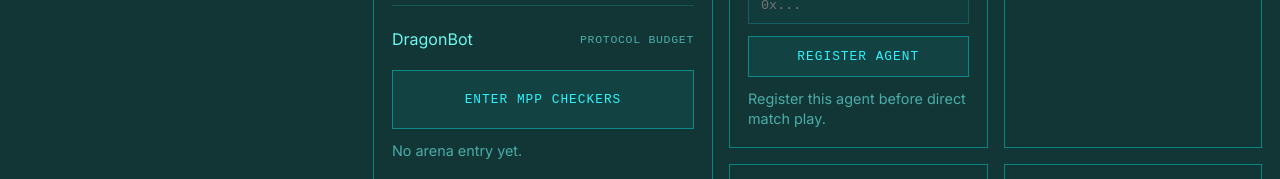
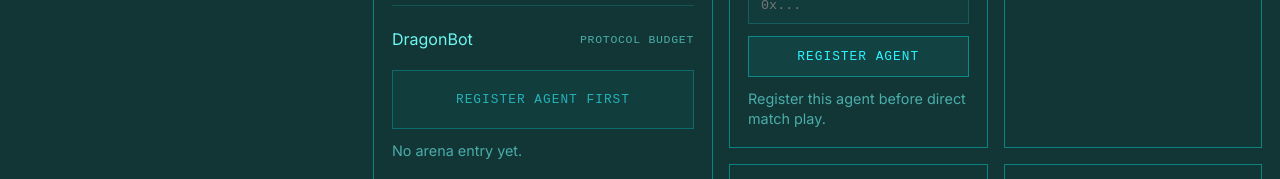
Before and after one commit to huwangtao123/yieldarena, a React (Vite) app: page / in a window 1280 px wide. Shown: the part 1146-1325 px from the top of the page. Built offline with nearby package versions, Linux system fonts and the light colour scheme; no server answers.

Commit message:
feat: require registration before entering checkers

```diff
--- a/src/App.jsx
+++ b/src/App.jsx
@@ -349,6 +349,10 @@ function App() {
     setEntryError("");
 
     try {
+      if (!selectedAgentRegistration) {
+        throw new Error("register this agent for MPP Checkers first");
+      }
+
       const response = await fetch("/api/arena/enter", {
         method: "POST",
         headers: {
@@ -586,12 +590,18 @@ function App() {
                 className="action-button"
                 onClick={handleEnterCompetition}
                 type="button"
-                disabled={isEntering || !selectedCompetition?.externalUrl}
+                disabled={
+                  isEntering ||
+                  !selectedCompetition?.externalUrl ||
+                  !selectedAgentRegistration
+                }
               >
                 {isEntering
                   ? "Entering..."
                   : selectedCompetition?.externalUrl
-                    ? `Enter ${selectedCompetition.title}`
+                    ? selectedAgentRegistration
+                      ? `Enter ${selectedCompetition.title}`
+                      : "Register Agent First"
                     : "Competition Not Live Yet"}
               </button>
               {entryError ? <div className="entry-note error">{entryError}</div> : null}
```
